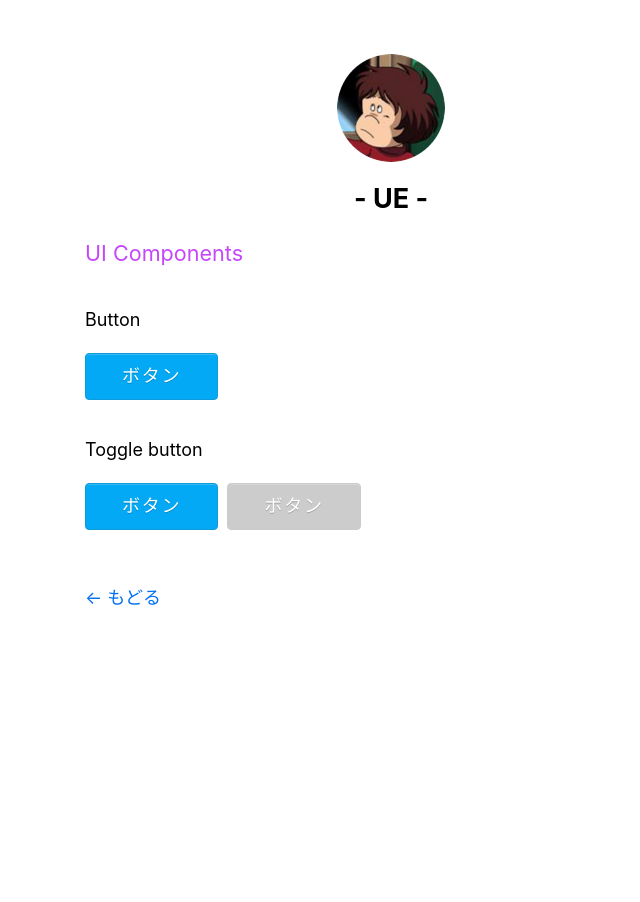
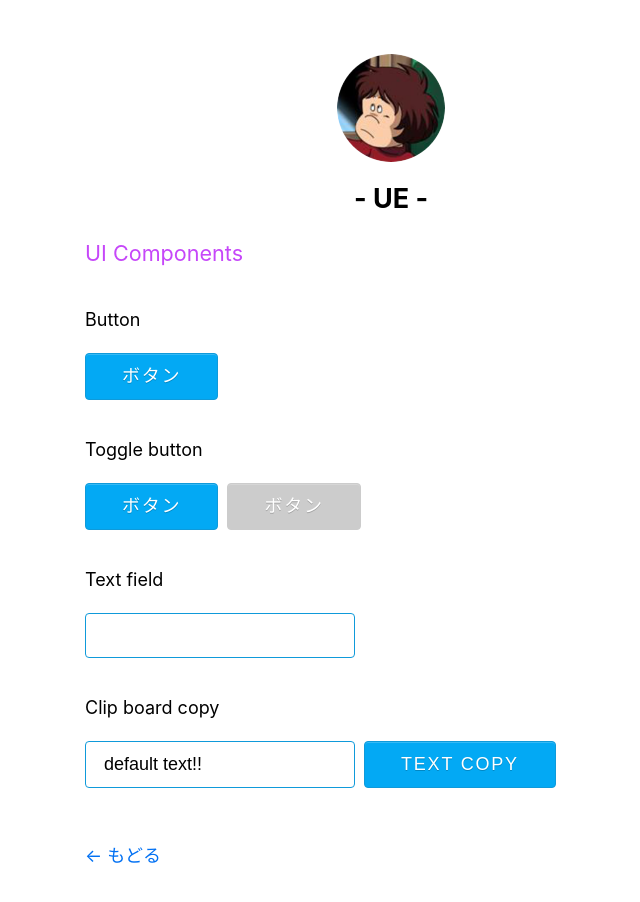
Before and after one commit to ueno-toshihiro/next.js-blog, a Next.js app: page /ui in a window 1280 px wide. Shown: the top 902 px of the page, without its empty margins (249-889 px from the left). Before the commit the page ends 800 px from the top, so only its background shows below. Built offline with nearby package versions, Linux system fonts and the light colour scheme.

Commit message:
Change ui directory

```diff
--- a/pages/ui/button-toggle/button-toggle.styled.tsx
+++ b/components/ui/button-toggle/button-toggle.styled.tsx
@@ -1,10 +1,10 @@
 import styled from 'styled-components';
 
 export const ButtonWrapper = styled.div`
-display: flex;
-button {
-  :first-child {
-    margin-right: 0.5rem;
+  display: flex;
+  button {
+    :first-child {
+      margin-right: 0.5rem;
+    }
   }
-}
 `;
--- /dev/null
+++ b/components/ui/clip-board-copy/clip-board-copy.styled.tsx
@@ -0,0 +1,46 @@
+import styled, { keyframes } from 'styled-components';
+import { darken, lighten } from 'polished';
+
+export const Wrapper = styled.div`
+  display: flex;
+  input {
+    margin-Right: 0.5rem;
+  }
+`;
+
+const SlideInOut = keyframes`
+  0% {
+    opacity: 0;
+  }
+  10% {
+    opacity: 1;
+  }
+  75% {
+    opacity: 1;
+  }
+  100% {
+    opacity: 0;
+  }
+`;
+
+export const Copied = styled.div`
+  align-items: center;
+  animation: ${SlideInOut} 2s linear;
+  background: ${lighten(0.4, '#000000')};
+  border-radius: 6px;
+  color: #ffffff;
+  display: flex;
+  font-size: 1rem;
+  justify-content: center;
+  white-space: nowrap;
+  padding: 0.5rem 2rem;
+  position: absolute;
+  top: -60%;
+  left: 50%;
+  transform: translate(-50%, -50%);
+  z-index: 10;
+`;
+
+export const CopiedWrapper = styled.div`
+  position: relative;
+`;
--- /dev/null
+++ b/components/ui/clip-board-copy/clip-board-copy.tsx
@@ -0,0 +1,38 @@
+import * as React from 'react';
+import * as Styled from './clip-board-copy.styled';
+import Copy from 'copy-to-clipboard';
+import Button from '@/components/ui/button';
+import TextField from '../text-field';
+
+interface Props {
+  text: string;
+}
+
+const ClipBoardCopy: React.FC<Props> = ({ text }) => {
+  const [inputText, setInputText] = React.useState<string>(text);
+  const [showCopied, setShowCopied] = React.useState<boolean>(false);
+
+  const onClick = React.useCallback(() => {
+    Copy(inputText);
+    setShowCopied(true);
+  }, [inputText]);
+
+  const onCopiedEnd = () => {
+    setShowCopied(false);
+  }
+
+  return (
+    <Styled.Wrapper>
+      <TextField
+        value={inputText}
+        onChange={(e) => setInputText(e.target.value)}
+      />
+      <Styled.CopiedWrapper>
+        <Button onClick={onClick}>TEXT COPY</Button>
+        {showCopied && <Styled.Copied onAnimationEnd={onCopiedEnd}>コピーしました</Styled.Copied>}
+      </Styled.CopiedWrapper>
+    </Styled.Wrapper>
+  );
+};
+
+export default ClipBoardCopy;
--- /dev/null
+++ b/components/ui/clip-board-copy/index.ts
@@ -0,0 +1 @@
+export { default } from './clip-board-copy';
--- a/pages/ui/text-field/text-field.styled.tsx
+++ b/components/ui/text-field/text-field.styled.tsx
@@ -1,7 +1,7 @@
 import styled from 'styled-components';
 
-export const Input = styled.input<{ error?: string, width?: number | string }>`
-  background-color: ${(props) => props.error ? 'red' : 'white'};
+export const Input = styled.input<{ error?: string; width?: number | string }>`
+  background-color: ${(props) => (props.error ? 'red' : 'white')};
   border-color: #0f9ada;
   border-radius: 4px;
   border-style: solid;
--- a/package.json
+++ b/package.json
@@ -14,6 +14,7 @@
   },
   "dependencies": {
     "classnames": "^2.2.6",
+    "copy-to-clipboard": "^3.3.1",
     "gray-matter": "^4.0.2",
     "next": "^10.0.7",
     "postcss-flexbugs-fixes": "^5.0.2",
--- a/pages/ui/index.tsx
+++ b/pages/ui/index.tsx
@@ -1,22 +1,12 @@
 import * as React from 'react';
-import * as Styled from './ui.styled';
-import { useState } from 'react';
+import * as Styled from '@/components/ui/ui.styled';
 import Layout from '@/components/layout';
 import Button from '@/components/ui/button';
-import ButtonToggle from './button-toggle';
-
-enum Toggle {
-  item1,
-  item2
-}
+import ButtonToggle from '@/components/ui/button-toggle';
+import ClipBoardCopy from '@/components/ui/clip-board-copy';
+import TextField from '@/components/ui/text-field';
 
 export default function Index(): JSX.Element {
-  const [selectedItem, setSelectedItem] = useState(Toggle.item1); // default Toggle.item1
-
-  const onToggle = React.useCallback((selected: Toggle) => {
-    setSelectedItem(selected);
-  }, []);
-
   return (
     <Layout>
       <Styled.Title>UI Components</Styled.Title>
@@ -33,6 +23,17 @@ export default function Index(): JSX.Element {
         <ButtonToggle />
       </Styled.Section>
 
+      {/* text field */}
+      <Styled.Section>
+        <p>Text field</p>
+        <TextField onChange={(e) => console.log(e.target.value)} />
+      </Styled.Section>
+
+      {/* Clip board copy */}
+      <Styled.Section>
+        <p>Clip board copy</p>
+        <ClipBoardCopy text="default text!!" />
+      </Styled.Section>
     </Layout>
   );
 }
```
Also changed, not shown: components/ui/button-toggle/button-toggle.tsx (renamed from pages/ui/button-toggle/button-toggle.tsx), components/ui/button-toggle/index.ts (renamed from pages/ui/button-toggle/index.ts), components/ui/text-field/index.ts (renamed from pages/ui/text-field/index.ts), components/ui/text-field/text-field.tsx (renamed from pages/ui/text-field/text-field.tsx), components/ui/ui.styled.tsx (renamed from pages/ui/ui.styled.tsx), 1 other file (tests, documents, lock files or other folders).
